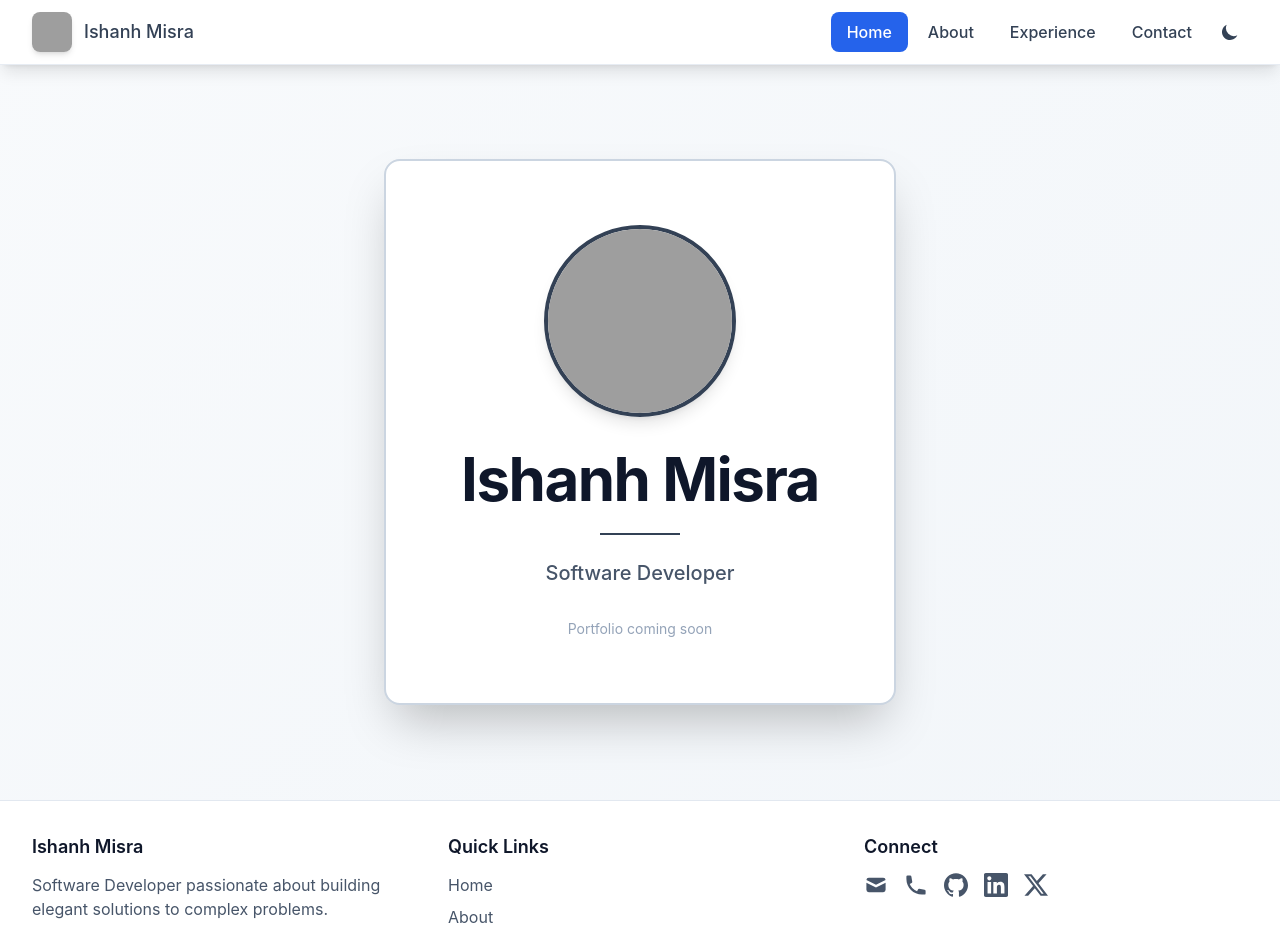
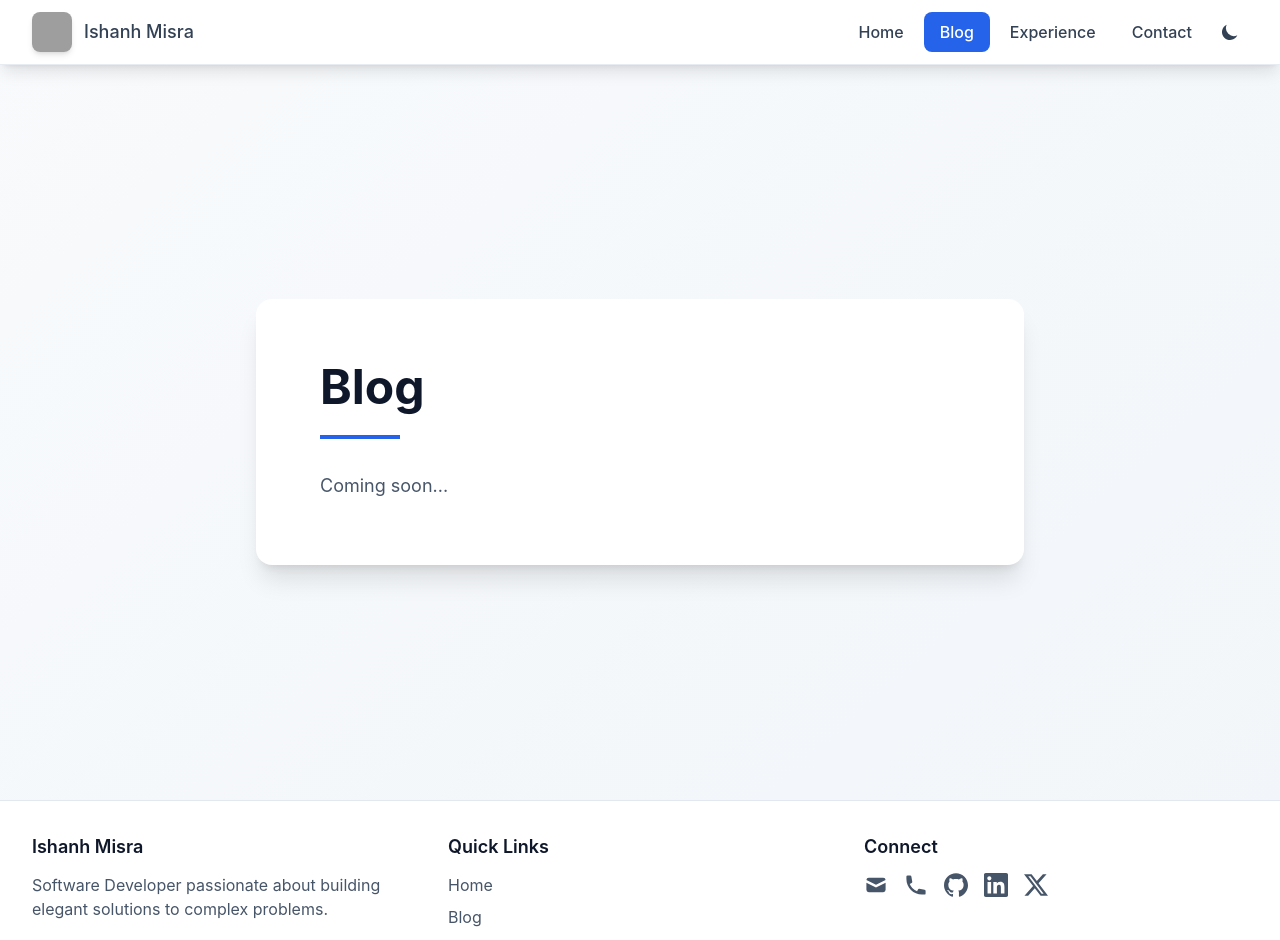
Before and after one commit to Ishanh2000/Ishanh2000.github.io, a React (Vite) app: page /blog in a window 1280 px wide. Before the commit this address led to /. Shown: the top 940 px of the page. Built offline with nearby package versions, Linux system fonts and the light colour scheme; grey boxes are pictures that could not be loaded.

Commit message:
feat: Replace About page with Blog section

```diff
--- a/src/App.tsx
+++ b/src/App.tsx
@@ -1,7 +1,7 @@
 import { BrowserRouter as Router, Routes, Route, Navigate } from 'react-router-dom'
 import Layout from './components/Layout'
 import Home from './pages/Home'
-import About from './pages/About'
+import Blog from './pages/Blog'
 import Experience from './pages/Experience'
 import Contact from './pages/Contact'
 import './App.css'
@@ -12,7 +12,7 @@ function App() {
       <Layout>
         <Routes>
           <Route path="/" element={<Home />} />
-          <Route path="/about" element={<About />} />
+          <Route path="/blog" element={<Blog />} />
           <Route path="/experience" element={<Experience />} />
           <Route path="/contact" element={<Contact />} />
           <Route path="*" element={<Navigate to="/" replace />} />
--- a/src/components/Layout.tsx
+++ b/src/components/Layout.tsx
@@ -70,10 +70,10 @@ export default function Layout({ children }: LayoutProps) {
                 </li>
                 <li>
                   <a
-                    href="/about"
+                    href="/blog"
                     className="text-slate-600 dark:text-slate-400 hover:text-blue-600 dark:hover:text-blue-400 transition-colors"
                   >
-                    About
+                    Blog
                   </a>
                 </li>
                 <li>
--- a/src/components/Navigation.tsx
+++ b/src/components/Navigation.tsx
@@ -5,7 +5,7 @@ import { saveThemePreference, getThemePreference } from '../utils/themeStorage'
 
 const navItems = [
   { name: 'Home', path: '/' },
-  { name: 'About', path: '/about' },
+  { name: 'Blog', path: '/blog' },
   { name: 'Experience', path: '/experience' },
   { name: 'Contact', path: '/contact' },
 ]
--- /dev/null
+++ b/src/pages/Blog.tsx
@@ -0,0 +1,15 @@
+export default function Blog() {
+  return (
+    <div className="min-h-[calc(100vh-4rem)] flex items-center justify-center p-5">
+      <div className="bg-white dark:bg-slate-800 rounded-2xl shadow-xl p-12 md:p-16 max-w-3xl w-full transition-colors duration-300">
+        <h1 className="text-4xl md:text-5xl font-bold text-slate-900 dark:text-white mb-6">
+          Blog
+        </h1>
+        <div className="w-20 h-1 bg-blue-600 mb-8"></div>
+        <p className="text-lg text-slate-600 dark:text-slate-300 leading-relaxed">
+          Coming soon...
+        </p>
+      </div>
+    </div>
+  )
+}
```
